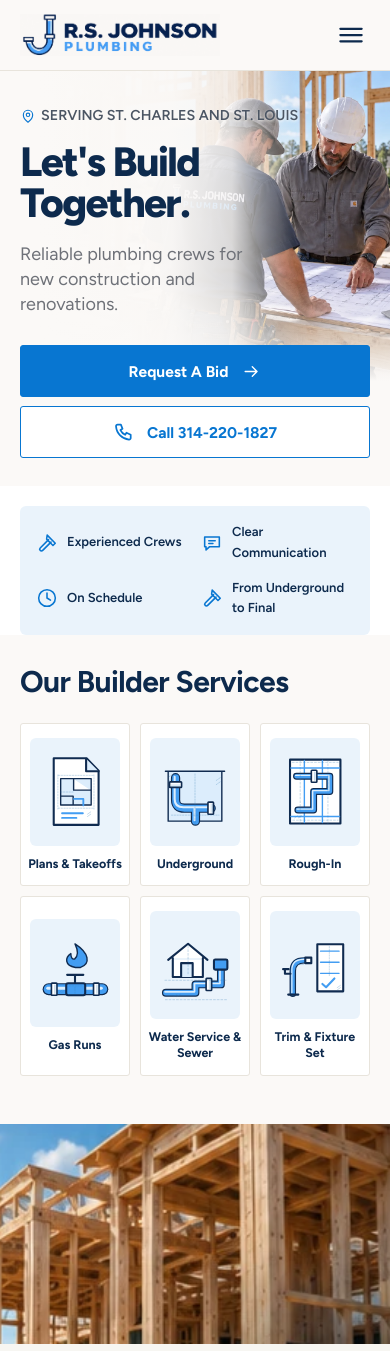
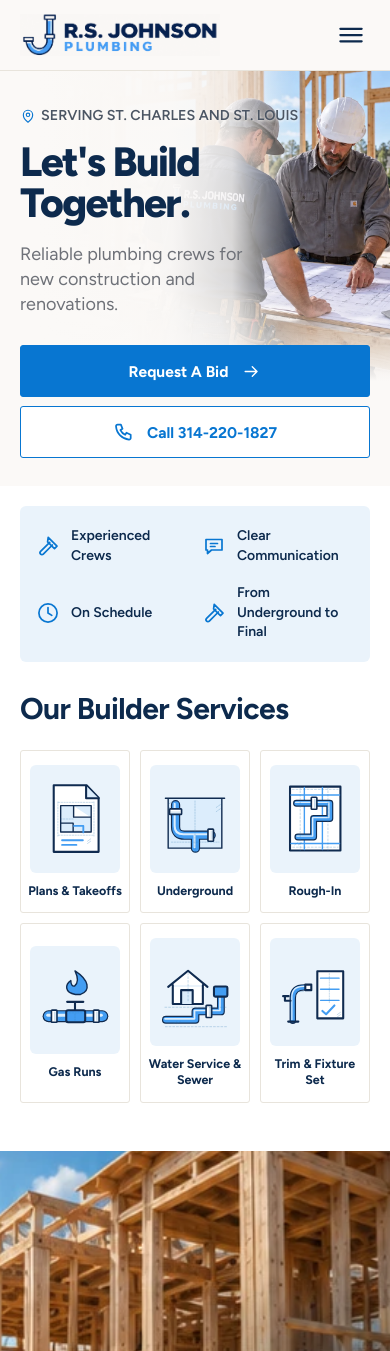
Before and after one commit to rs-johnson-plumbing/website, a Next.js app: page /for-builders in a window 390 px wide. Shown: the top 1351 px of the page. Built offline with nearby package versions, Linux system fonts and the light colour scheme.

Commit message:
Enlarge shared benefits bars and unify builder services background

```diff
--- a/src/styles/concept-two-page-polish.css
+++ b/src/styles/concept-two-page-polish.css
@@ -532,8 +532,8 @@
 .c2 .directory-preview .dp-card-trigger>svg { background:#eaf3fb; border-radius:6px; padding:8px; box-sizing:border-box; }
 .c2 .directory-preview .dp-house>svg { width:calc(100% - 76px); height:100%; transform:none; mask-image:none; }
 .c2 :is(.c2-homeowners,.c2-builders) .c2-trust-strip { border:0; padding:20px 0 0; background:#fff; }
-.c2 :is(.c2-homeowners,.c2-builders) .c2-trust-strip ul { display:flex; justify-content:center; gap:28px; max-width:940px; margin:0 auto; padding:16px 24px; border:0; background:#eaf3fb; border-radius:6px; }
-.c2 :is(.c2-homeowners,.c2-builders) .c2-trust-strip li { flex:0 1 auto; gap:9px; padding:0; border:0; }
+.c2 :is(.c2-homeowners,.c2-builders) .c2-trust-strip ul { display:flex; justify-content:center; gap:32px; max-width:1080px; margin:0 auto; padding:22px 28px; border:0; background:#eaf3fb; border-radius:6px; }
+.c2 :is(.c2-homeowners,.c2-builders) .c2-trust-strip li { flex:0 1 auto; gap:11px; padding:0; border:0; font-size:16px; line-height:1.4; }
 .c2 .c2-homeowners #services { padding-top:30px; padding-bottom:40px; }
 .c2 .c2-homeowners #services .c2-section-head { margin-bottom:24px; }
 .c2 .c2-homeowners #services .c2-service-grid { grid-template-columns:repeat(4,minmax(0,1fr)); gap:16px; }
@@ -546,8 +546,8 @@
 .c2.ci-dialog .ci-progress li small { font-size:12px; font-weight:600; color:#61718b; white-space:nowrap; }
 .c2.ci-dialog .ci-progress li[aria-current] small { color:#2869bd; font-weight:700; }
 @media(max-width:767px) {
- .c2 :is(.c2-homeowners,.c2-builders) .c2-trust-strip ul { display:grid; grid-template-columns:repeat(2,minmax(0,1fr)); gap:14px 12px; padding:16px; }
- .c2 :is(.c2-homeowners,.c2-builders) .c2-trust-strip li { font-size:13px; }
+ .c2 :is(.c2-homeowners,.c2-builders) .c2-trust-strip ul { display:grid; grid-template-columns:repeat(2,minmax(0,1fr)); gap:18px 14px; padding:20px 16px; }
+ .c2 :is(.c2-homeowners,.c2-builders) .c2-trust-strip li { font-size:14px; }
  .c2 .c2-homeowners #services .c2-service-grid { grid-template-columns:repeat(2,minmax(0,1fr)); gap:12px; }
  .c2 .c2-homeowners #services .c2-service { min-height:170px; padding:12px 8px; font-size:15px; }
  .c2 .c2-service-grid .c2-service>svg { width:90px; height:108px; }
@@ -555,8 +555,10 @@
  .c2.ci-dialog .ci-progress li small { font-size:10px; }
 }
 
-.c2 .c2-builders #services { padding-top:30px; }
+.c2 .c2-builders #services { padding-top:30px; background:#fff; }
 
 @media(min-width:768px) {
  .c2 .directory-preview .dp-header-art svg { transform:translateY(20px); }
 }
+
+.c2 :is(.c2-homeowners,.c2-builders) .c2-trust-strip li svg { width:24px; height:24px; flex-shrink:0; }
```
